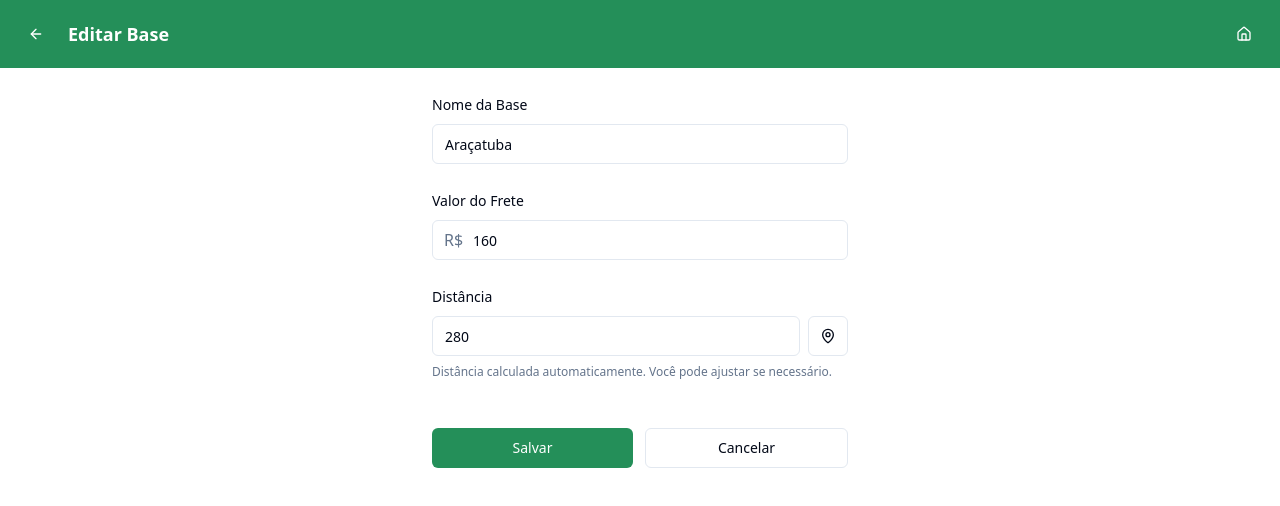
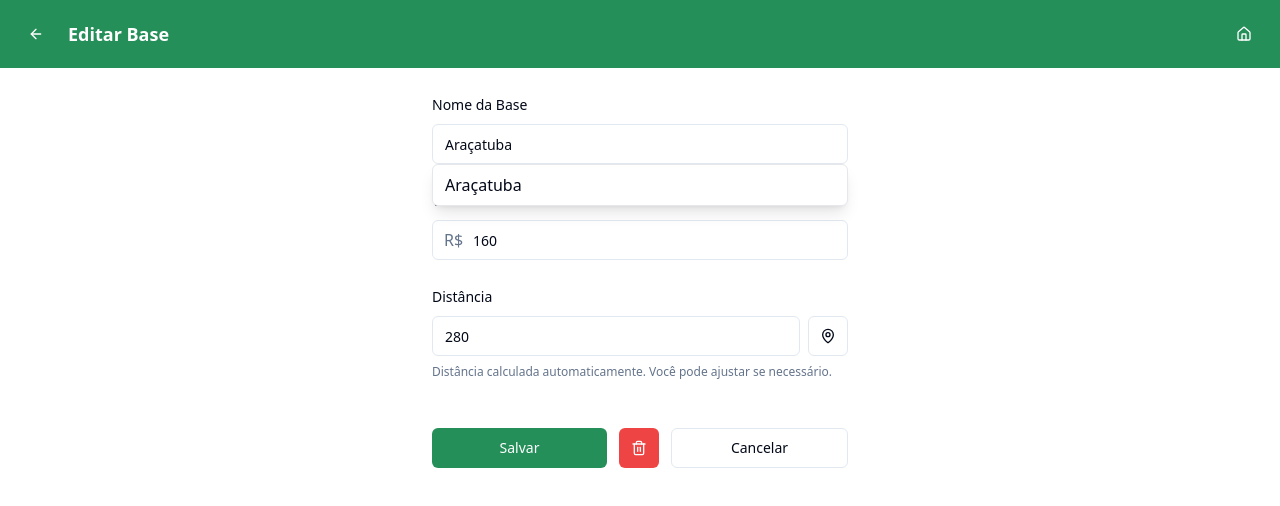
Before and after one commit to GilTads/etanol-cif-calculadora, a React (Vite) app: page /bases/edit/1 in a window 1280 px wide. Shown: the top 506 px of the page. Built offline with nearby package versions, Linux system fonts and the light colour scheme.

Commit message:
Add municipality autocomplete and delete button
Implement autocomplete for the "Nome da Base" field to fetch and save latitude and longitude from a list of Brazilian municipalities. Add a delete button to the base management screen.

```diff
--- a/src/data/municipalities.ts
+++ b/src/data/municipalities.ts
@@ -55,3 +55,8 @@ export function findMunicipalityByName(name: string): Municipality | null {
   const key = normalize(name);
   return data[key] || null;
 }
+
+// Export list of municipality names for autocomplete
+export const municipalityNames = Object.keys(data).map(key => data[key].name)
+  .filter((name, index, arr) => arr.indexOf(name) === index) // Remove duplicates
+  .sort();
--- a/src/pages/AddEditBase.tsx
+++ b/src/pages/AddEditBase.tsx
@@ -1,6 +1,6 @@
 import React, { useState, useEffect } from 'react';
 import { useNavigate, useParams } from 'react-router-dom';
-import { MapPin } from 'lucide-react';
+import { MapPin, Trash2 } from 'lucide-react';
 import { Header } from '../components/Header';
 import { Button } from '../components/ui/button';
 import { Input } from '../components/ui/input';
@@ -11,7 +11,7 @@ import { findMunicipalityByName } from '../data/municipalities';
 
 export default function AddEditBase() {
   const { id } = useParams();
-  const { addBase, updateBase, getBase } = useBases();
+  const { addBase, updateBase, deleteBase, getBase } = useBases();
   const navigate = useNavigate();
   const { toast } = useToast();
   const isEdit = Boolean(id);
@@ -23,6 +23,9 @@ export default function AddEditBase() {
     latitude: '',
     longitude: ''
   });
+
+  const [suggestions, setSuggestions] = useState<string[]>([]);
+  const [showSuggestions, setShowSuggestions] = useState(false);
 
   useEffect(() => {
     if (isEdit && id) {
@@ -39,11 +42,22 @@ export default function AddEditBase() {
     }
   }, [id, isEdit, getBase]);
 
-  // Auto-link latitude/longitude from municipality name as the user types
+  // Auto-suggest municipalities and auto-link latitude/longitude
   useEffect(() => {
     const name = formData.name.trim();
-    if (!name) return;
+    if (name.length >= 2) {
+      // Get all municipality names from our database
+      import('../data/municipalities').then(({ municipalityNames }) => {
+        const filtered = municipalityNames
+          .filter(municipality =>
+            municipality.toLowerCase().includes(name.toLowerCase())
+          )
+          .slice(0, 10);
+        setSuggestions(filtered);
+        setShowSuggestions(filtered.length > 0);
+      });
 
+      // Auto-populate coordinates when exact match is found
       const handle = setTimeout(() => {
         const match = findMunicipalityByName(name);
         if (match) {
@@ -56,6 +70,10 @@ export default function AddEditBase() {
       }, 250);
 
       return () => clearTimeout(handle);
+    } else {
+      setSuggestions([]);
+      setShowSuggestions(false);
+    }
   }, [formData.name]);
 
   const handleSubmit = (e: React.FormEvent) => {
@@ -93,6 +111,33 @@ export default function AddEditBase() {
     }
 
     navigate('/bases');
+  };
+
+  const handleDelete = () => {
+    if (isEdit && id) {
+      deleteBase(id);
+      toast({
+        title: "Sucesso",
+        description: "Base excluída com sucesso"
+      });
+      navigate('/bases');
+    }
+  };
+
+  const selectSuggestion = (suggestion: string) => {
+    setFormData(prev => ({ ...prev, name: suggestion }));
+    setShowSuggestions(false);
+
+    // Auto-populate coordinates
+    const match = findMunicipalityByName(suggestion);
+    if (match) {
+      setFormData(prev => ({
+        ...prev,
+        name: suggestion,
+        latitude: match.latitude.toFixed(6),
+        longitude: match.longitude.toFixed(6),
+      }));
+    }
   };
 
   const calculateDistance = async () => {
@@ -176,13 +221,31 @@ export default function AddEditBase() {
             <Label htmlFor="name" className="text-sm font-medium">
               Nome da Base
             </Label>
+            <div className="relative">
               <Input
                 id="name"
                 value={formData.name}
                 onChange={(e) => setFormData(prev => ({ ...prev, name: e.target.value }))}
-              placeholder="Ribeirão Preto"
+                onFocus={() => setShowSuggestions(suggestions.length > 0)}
+                onBlur={() => setTimeout(() => setShowSuggestions(false), 200)}
+                placeholder="Digite o nome do município..."
                 required
               />
+              {showSuggestions && suggestions.length > 0 && (
+                <div className="absolute top-full left-0 right-0 bg-white border border-gray-200 rounded-md shadow-lg z-10 max-h-48 overflow-y-auto">
+                  {suggestions.map((suggestion, index) => (
+                    <button
+                      key={index}
+                      type="button"
+                      className="w-full text-left px-3 py-2 hover:bg-gray-50 border-b border-gray-100 last:border-0"
+                      onClick={() => selectSuggestion(suggestion)}
+                    >
+                      {suggestion}
+                    </button>
+                  ))}
+                </div>
+              )}
+            </div>
           </div>
 
           {/* Valor do Frete */}
@@ -246,6 +309,17 @@ export default function AddEditBase() {
             >
               Salvar
             </Button>
+            {isEdit && (
+              <Button
+                type="button"
+                variant="destructive"
+                size="icon"
+                onClick={handleDelete}
+                className="shrink-0"
+              >
+                <Trash2 className="h-4 w-4" />
+              </Button>
+            )}
             <Button
               type="button"
               variant="outline"
```
Lines whose indentation alone changed are shown as unchanged.
